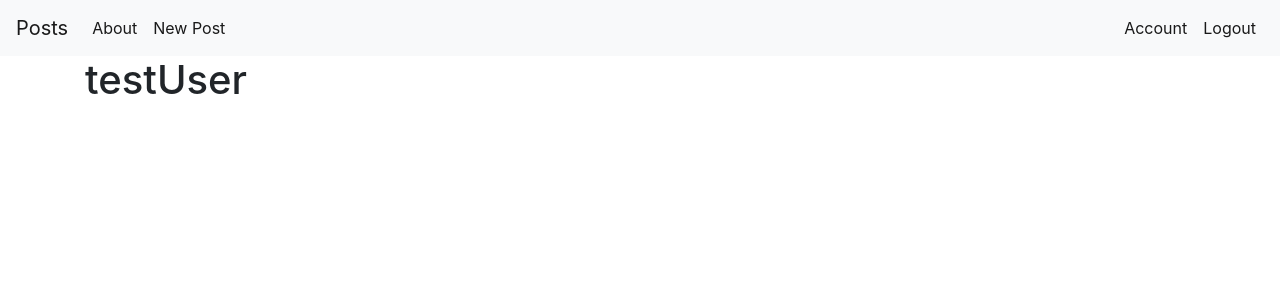
After one commit to AnthonyPetrosino/HCERC-Project, a Flask app: page /account in a window 1280 px wide. The commit adds this page. Shown: the top 300 px of the page. Run offline with Flask 3, Linux system fonts and the light colour scheme; a user stored in the database is signed in; some libraries are stand-ins or nearby versions.

Commit message:
Implement login functionality

```diff
--- a/flaskapp/routes.py
+++ b/flaskapp/routes.py
@@ -1,9 +1,10 @@
-from flaskapp import app, db
+from flaskapp import app, db, bcrypt
 from flaskapp.models import User, Post
 from flaskapp.forms import RegistrationForm, LoginForm
 import yfinance as yf
-from flask import render_template, request, url_for, flash, redirect, jsonify
+from flask import render_template, request, url_for, flash, redirect, jsonify, request
 from werkzeug.exceptions import abort
+from flask_login import login_user, current_user, logout_user, login_required
 
 # Homepage route
 @app.route("/")
@@ -45,6 +46,7 @@ def post(post_id):
 
 # Handle requests allowing user to create a post
 @app.route('/create', methods=('GET', 'POST'))
+@login_required     # TODO Only allow admin to create posts
 def create():
     if request.method == 'POST':    # Executes following POST request
         title = request.form['title']
@@ -86,6 +88,7 @@ def create():
 
 # # Handle requests allowing user to edit a post
 @app.route('/<int:id>/edit', methods=('GET', 'POST'))
+@login_required     # TODO Only allow admin to edit posts
 def edit(id):
     post = Post.query.get_or_404(id)
     if request.method == 'POST':
@@ -103,8 +106,9 @@ def edit(id):
 
     return render_template('edit.html', post=post)
 
-# # Handle requests allowing user to delete a post
+# Handle requests allowing user to delete a post
 @app.route('/<int:id>/delete', methods=('POST',))
+@login_required     # TODO Only allow admin to delete posts
 def delete(id):
     post = Post.query.get_or_404(id)
     db.session.delete(post)
@@ -112,23 +116,43 @@ def delete(id):
     flash(f'"{post.title}" was successfully deleted!', 'danger')
     return redirect(url_for('index'))
 
-# # User authentication
+
+# User authentication
 @app.route("/register", methods=('GET', 'POST'))
 def register():
+    if current_user.is_authenticated:
+        return redirect(url_for('index'))
     form = RegistrationForm()
     if form.validate_on_submit():
-        flash('Account created for "{}".'.format(form.username.data), 'success')
-        return redirect(url_for('index'))
+        hashed_password = bcrypt.generate_password_hash(form.password.data).decode('utf-8') # Hashing password
+        user = User(username=form.username.data, email=form.email.data, password=hashed_password)
+        db.session.add(user)
+        db.session.commit()
+        flash('Account created for "{}"! Please log in.'.format(form.username.data), 'success')
+        return redirect(url_for('login'))
     return render_template('register.html', form=form)
 
 @app.route("/login", methods=("GET", "POST"))
 def login():
+    if current_user.is_authenticated:
+        return redirect(url_for('index'))
     form = LoginForm()
     if form.validate_on_submit():
-        if True:
-            # TODO
-            flash('Logged in as "{}".'.format(form.email.data), 'success')
-            return redirect(url_for('index'))
+        user = User.query.filter_by(email=form.email.data).first()
+        if user and bcrypt.check_password_hash(user.password, form.password.data):
+            login_user(user, remember=form.remember.data)
+            next_page = request.args.get('next')
+            return redirect(next_page) if next_page else redirect(url_for('index'))
         else:
             flash('Loggin unsuccessful, please check email and password.', 'danger')
     return render_template('login.html', form=form)
+
+@app.route("/logout")
+def logout():
+    logout_user()
+    return redirect(url_for('index'))
+
+@app.route("/account")
+@login_required
+def account():
+    return render_template('account.html')
--- /dev/null
+++ b/flaskapp/templates/account.html
@@ -0,0 +1,5 @@
+{% extends 'base.html' %}
+{% block content %}
+<h1>{% block title %} {{ current_user.username }} {% endblock %}</h1>
+
+{% endblock %}
--- a/flaskapp/templates/base.html
+++ b/flaskapp/templates/base.html
@@ -27,7 +27,16 @@
                     </li>
                 </ul>
             </div>
+
             <div class="navbar-nav">
+                {% if current_user.is_authenticated %}
+                    <li class="nav-item active">
+                        <a class="nav-link" href="{{ url_for('account') }}">Account</a>
+                    </li>
+                    <li class="nav-item active">
+                        <a class="nav-link" href="{{ url_for('logout') }}">Logout</a>
+                    </li>
+                {% else %}
                 <ul class="navbar-nav">
                     <li class="nav-item active">
                         <a class="nav-link" href="{{ url_for('login') }}">Login</a>
@@ -36,7 +45,9 @@
                         <a class="nav-link" href="{{ url_for('register') }}">Register</a>
                     </li>
                 </ul>
+                {% endif %}
             </div>
+
         </div>
     </nav>
     <div class="container">
```
Also changed, not shown: flaskapp/__init__.py (+6 -1 lines), flaskapp/forms.py (+11 -1 lines), flaskapp/models.py (+8 -2 lines), instance/database.db.
